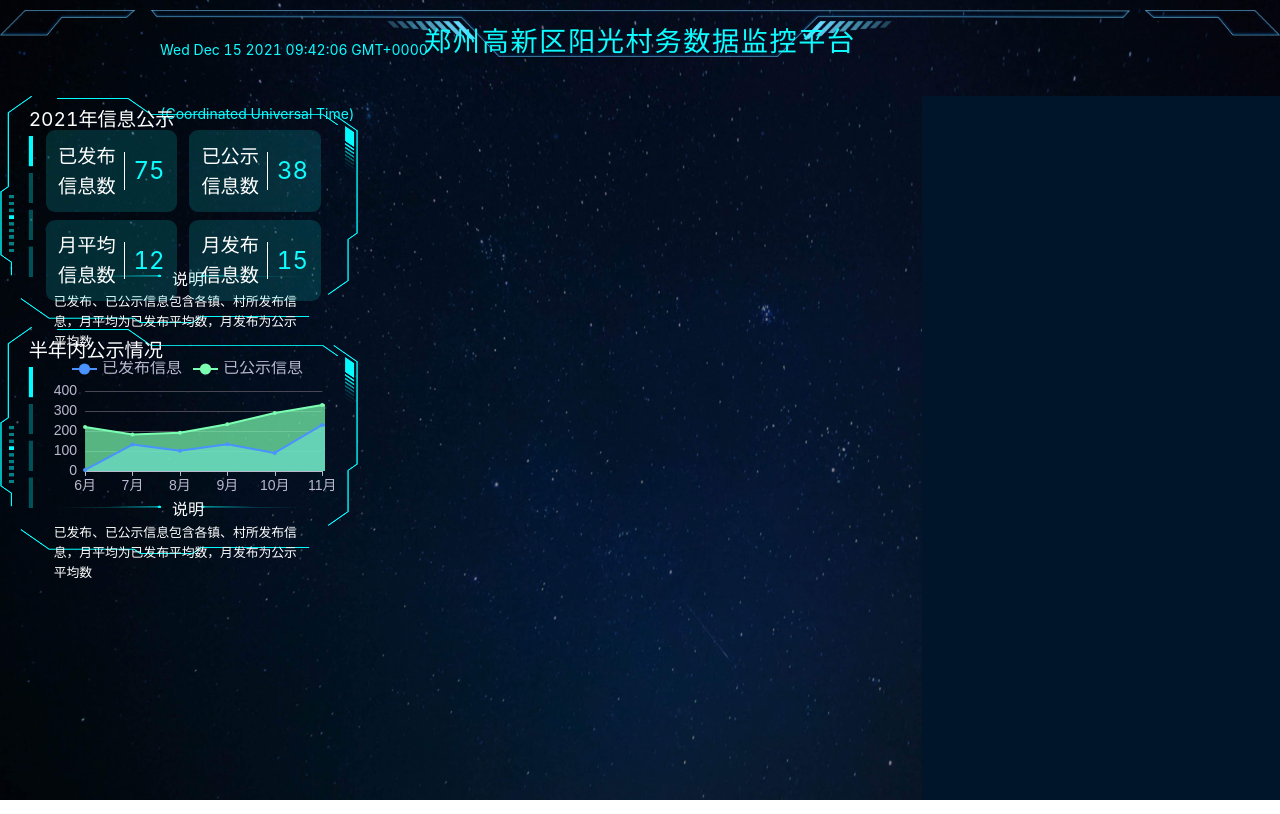
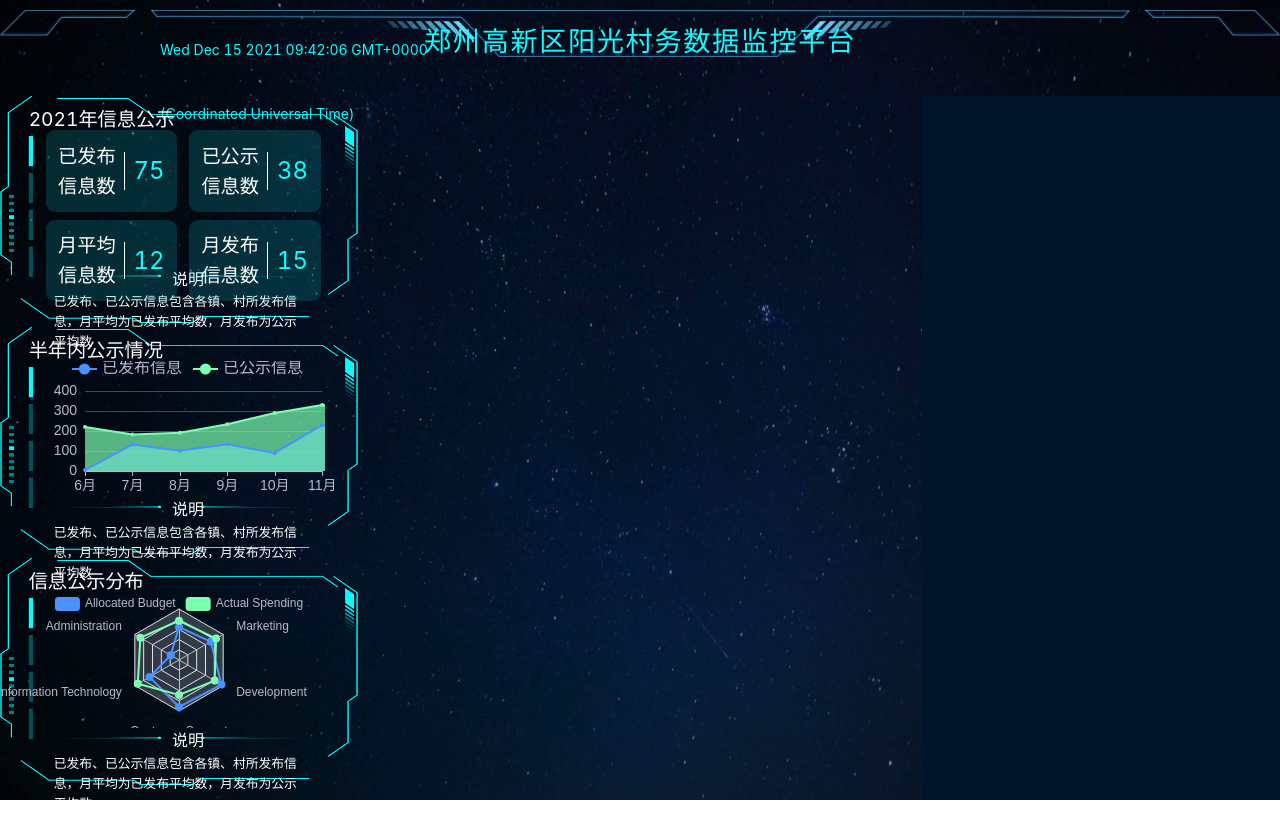
Before and after one commit to Alphia/solid-waste-dashboard, a React (Create React App) app: page / in a window 1280 px wide. Built offline with nearby package versions, Linux system fonts and the light colour scheme.

Commit message:
distribution part 1

```diff
--- /dev/null
+++ b/src/components/Distribution.js
@@ -0,0 +1,85 @@
+import React from 'react';
+import styled from "styled-components"
+import ReactECharts from 'echarts-for-react'
+import DataContext from '../DataContext';
+import {ReportHeader, Tail, TailContent, TailHeader} from "./LeftBlock";
+import leftBg from "../img/left_header2.png";
+
+function Distribution(props) {
+
+    const {className} = props;
+    const data = React.useContext(DataContext);
+    const extractOption = data => {
+        return {
+            legend: {
+                data: ['Allocated Budget', 'Actual Spending']
+            },
+            backgroundColor: 'transparent',
+            grid: {
+                left: '25%',
+                right: '10%',
+                bottom: '3%',
+                width:'150px',
+                containLabel: true,
+                top: 30,
+            },
+            radar: {
+                shape: 'polygon',
+                indicator: [
+                    { name: 'Sales', max: 6500 },
+                    { name: 'Administration', max: 16000 },
+                    { name: 'Information Technology', max: 30000 },
+                    { name: 'Customer Support', max: 38000 },
+                    { name: 'Development', max: 52000 },
+                    { name: 'Marketing', max: 25000 }
+                ]
+            },
+            series: [
+                {
+                    name: 'Budget vs spending',
+                    type: 'radar',
+                    data: [
+                        {
+                            value: [4200, 3000, 20000, 35000, 50000, 18000],
+                            name: 'Allocated Budget'
+                        },
+                        {
+                            value: [5000, 14000, 28000, 26000, 42000, 21000],
+                            name: 'Actual Spending'
+                        }
+                    ]
+                }
+            ]
+        };
+    };
+    const option = extractOption(data);
+
+    return (
+        <div className={className}>
+
+            <ReportHeader>
+                信息公示分布
+            </ReportHeader>
+
+            <ReactECharts
+                option={option}
+                theme='dark'
+                style={{height: '60%'}}
+                className={`background: none;`}
+            />
+            <Tail>
+                <TailHeader>说明</TailHeader>
+                <TailContent>
+                    已发布、已公示信息包含各镇、村所发布信息，月平均为已发布平均数，月发布为公示平均数
+                </TailContent>
+            </Tail>
+        </div>
+    );
+}
+
+export default styled(Distribution)`
+    height: 32.3%;
+    margin-bottom: 1%;
+    background: url(${leftBg}) no-repeat;
+    background-size:100% 100%;
+`;
--- a/src/components/Left.js
+++ b/src/components/Left.js
@@ -2,6 +2,7 @@ import React from "react";
 import styled from "styled-components"
 import Past6MonthsReport from "./Past6MonthsReport";
 import ThisYearReport from "./ThisYearReport";
+import Distribution from "./Distribution";
 
 function Left(props) {
 
@@ -9,6 +10,7 @@ function Left(props) {
         <>
             <ThisYearReport/>
             <Past6MonthsReport/>
+            <Distribution/>
         </>
     )
 }
```
